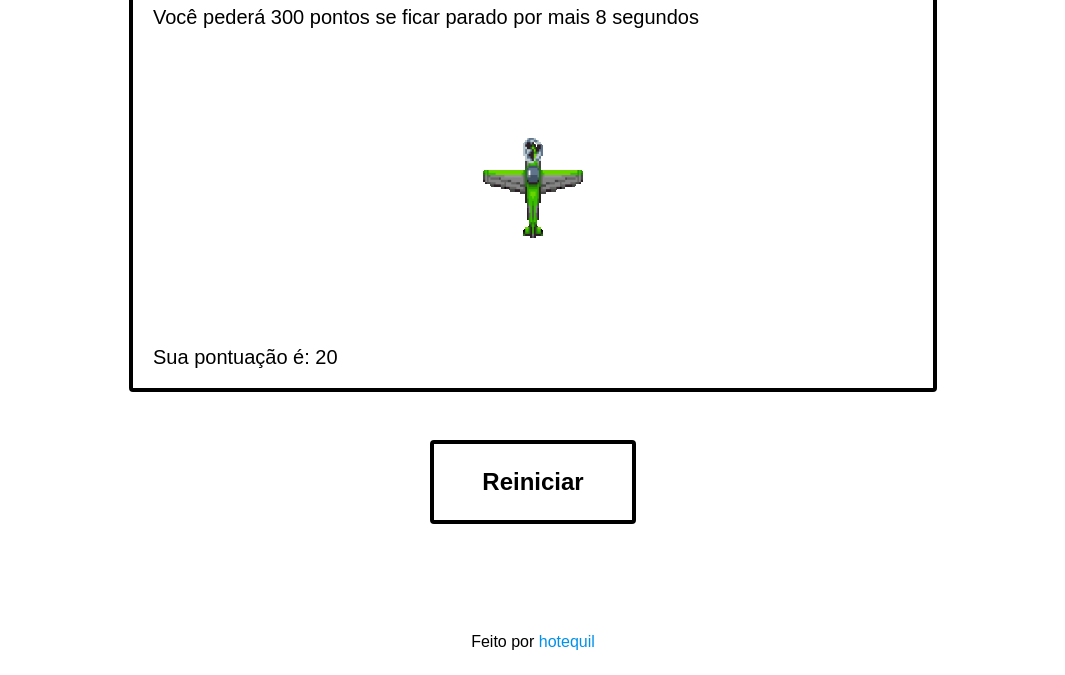
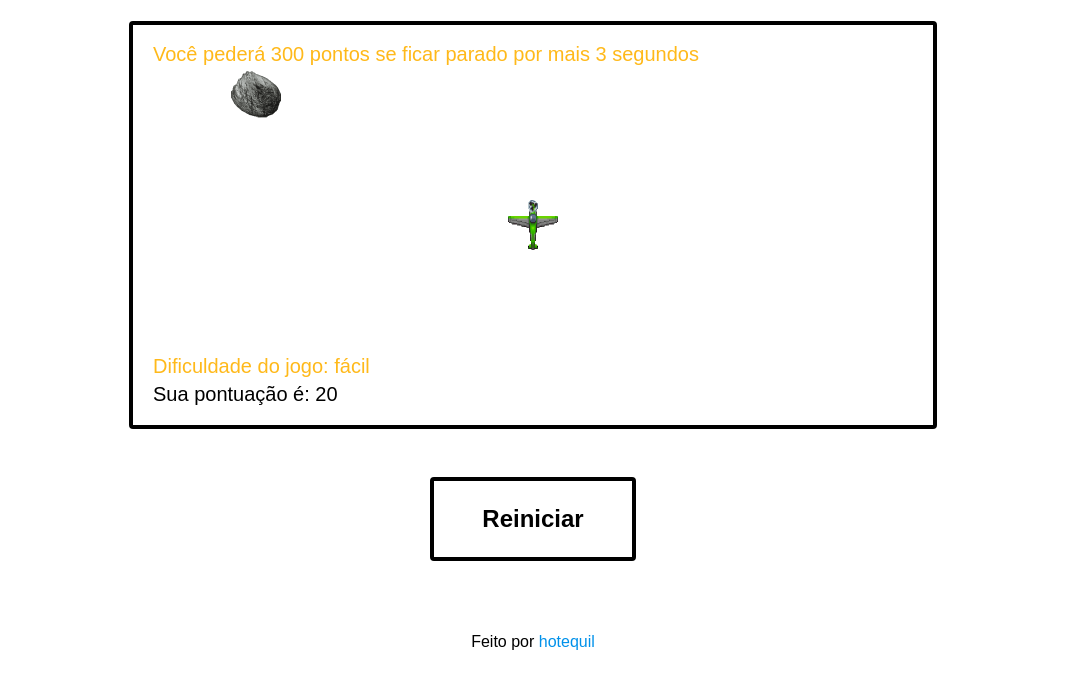
Before and after one commit to hotequil/fiap-asteroid-game, a plain HTML site: page game.html in a window 1280 px wide. Shown: the part 125-800 px from the top of the page, without its empty margins (107-1172 px from the left). Drawn offline with Linux system fonts and the light colour scheme.

Commit message:
feita parte de aumentar a dificuldade do game e do asteroíde aparecer

```diff
--- a/game.html
+++ b/game.html
@@ -3,7 +3,6 @@
     <head>
         <meta charset="UTF-8">
         <meta http-equiv="X-UA-Compatible" content="IE=edge">
-        <meta name="viewport" content="width=device-width, initial-scale=1.0">
         <title>Fuga do asteróide</title>
         <style>
             :root{
@@ -26,6 +25,8 @@
                 flex-direction: column;
                 justify-content: center;
                 height: 100vh;
+                box-sizing: border-box;
+                padding: 0 var(--default-space);
             }
 
             .title{
@@ -79,7 +80,7 @@
         </style>
     </head>
     <body class="body">
-        <h1 class="title">Fuga do asteróide</h1>
+        <h1 class="title">Fuga do asteróide <br>(teste em um dispositivo com teclado físico usando as setas dele)</h1>
         <canvas class="canvas" data-canvas width="800" height="400"></canvas>
         <button data-btn class="btn" type="button">Reiniciar</button>
         <footer class="footer"><span>Feito por <a class="link" rel="noopener noreferrer" href="https://github.com/hotequil" target="_blank">hotequil</a></span></footer>
--- a/script.js
+++ b/script.js
@@ -7,23 +7,30 @@ if(!canvas?.getContext){
     throw Error(msg);
 }
 
-const sizeObj = 100;
+const sizeObj = 50;
 const initImg = () => new Image(sizeObj, sizeObj);
 const planeUp = initImg();
 const planeLeft = initImg();
 const planeRight = initImg();
 const planeDown = initImg();
-const asteroid = initImg();
+const asteroidUp = initImg();
+const asteroidLeft = initImg();
+const asteroidRight = initImg();
+const asteroidDown = initImg();
+let asteroid = initImg();
 let plane = initImg();
 
 planeUp.src = './imgs/plane-up.png';
 planeLeft.src = './imgs/plane-left.png';
 planeRight.src = './imgs/plane-right.png';
 planeDown.src = './imgs/plane-down.png';
-asteroid.src = './imgs/asteroid.png';
+asteroidUp.src = './imgs/asteroid-up.png';
+asteroidLeft.src = './imgs/asteroid-left.png';
+asteroidRight.src = './imgs/asteroid-right.png';
+asteroidDown.src = './imgs/asteroid-down.png';
 plane = planeUp;
 
-const initPlaneObj = () => ({x: (canvasWidth / 2) - (sizeObj / 2), y: (canvasHeight / 2) - (sizeObj / 2)});
+const initObj = isPlane => isPlane ? ({ x: (canvasWidth / 2) - (sizeObj / 2), y: (canvasHeight / 2) - (sizeObj / 2) }) : { x: -9999, y: -9999 };
 const btn = document.querySelector('[data-btn]');
 const canvasWidth = 800;
 const canvasHeight = 400;
@@ -31,16 +38,23 @@ const fontFam = 'Arial';
 const principalColor = '#000';
 const yellow = '#ffb91a';
 const red = '#ff1a1a';
-const warningColors = [yellow, '#ff841a', red];
+const orange = '#ff841a';
+const warningColors = [yellow, orange, red];
 const startColors = ['#1bf931', yellow, red];
 const ctx = canvas.getContext('2d');
 const defaultPoint = 10;
 const upKeyCode = 38;
 const oneSecond = 1000;
+const oneHundredMs = 100;
 const ftSzPoints = 20;
 const damagePoints = defaultPoint * 30;
-
-let planeObj = initPlaneObj();
+const validKeyCodes = [upKeyCode, 40, 39, 37];
+const asteroidsImgs = [asteroidUp, asteroidLeft, asteroidRight, asteroidDown];
+const topTxtHeight = canvasHeight - ftSzPoints;
+const lvls = ['fácil', 'médio', 'difícil'];
+const setLvl = lvlIdx => ({ txt: lvls[lvlIdx], color: warningColors[lvlIdx] })
+let planeObj = initObj(true);
+let asteroidObj = initObj();
 let intervalStart = null;
 let animationFrameIds = [];
 let intervalSec = null;
@@ -50,18 +64,68 @@ let timeToStart = null;
 let gameOver = null;
 let remainingSeconds = null;
 let isDamaged = null;
+let asteroidTimeout = null;
+let timesWithinAsteroidTimeout = 0;
+let changeAsteroidPos= false;
+let lvl = setLvl(0);
 
+const setRandomVal = (max = 0, min = 0) => Math.floor((Math.random() * (max - min) + min))
 const clear = () => ctx.clearRect(0, 0, canvasWidth, canvasHeight);
-const drawPlane = img => ctx.drawImage(img, planeObj.x, planeObj.y, sizeObj, sizeObj);
-const resetRemainingSeconds = () => remainingSeconds = 10;
-const watchKeyDown = () => window.onkeydown = evt => paint(evt.keyCode);
+const resetRemainingSeconds = () => remainingSeconds = 5;
+const canChangeAsteroidPos = (time, rest, idxLvl) => timesWithinAsteroidTimeout >= time && timesWithinAsteroidTimeout % rest === 0 && lvls.indexOf(lvl.txt) <= idxLvl;
+
+const watchKeyDown = () => window.onkeydown = evt => {
+    const { keyCode } = evt;
+
+    validKeyCodes.includes(keyCode) ? paint(evt.keyCode) : null;
+};
+
+const watchAsteroidShow = () => {
+    asteroidTimeout = setInterval(() => {
+        if(timesWithinAsteroidTimeout !== 0){
+            if(canChangeAsteroidPos(100, 2, 2)){
+                lvl = setLvl(2);
+                changeAsteroidPos = true;
+            } else if(canChangeAsteroidPos(50, 5, 1)){
+                lvl = setLvl(1);
+                changeAsteroidPos = true;
+            } else if(canChangeAsteroidPos(0, 10, 0)) {
+                lvl = setLvl(0);
+                changeAsteroidPos = true;
+            }
+        }
+
+        ++timesWithinAsteroidTimeout;
+    }, oneHundredMs);
+}
+
+const selectAsteroid = () => {
+    if(changeAsteroidPos){
+        changeAsteroidPos = false;
+
+        const imgCurIdx = asteroidsImgs.indexOf(asteroid);
+
+        asteroid = imgCurIdx >= (asteroidsImgs.length - 1) ? asteroidsImgs[0] : asteroidsImgs[imgCurIdx + 1];
+        asteroidObj.x = setRandomVal(canvasWidth - sizeObj, 0)
+        asteroidObj.y = setRandomVal(canvasHeight - sizeObj, 0)
+    }
+}
+
+const draw = imgPlane => {
+    ctx.drawImage(imgPlane, planeObj.x, planeObj.y, sizeObj, sizeObj);
+    ctx.drawImage(asteroid, asteroidObj.x, asteroidObj.y, sizeObj, sizeObj);
+};
 
 const endGame = () => {
     gameOver = true;
-    planeObj = initPlaneObj();
+    planeObj = initObj(true);
+    asteroidObj = initObj();
+    lvl = setLvl(0);
+    timesWithinAsteroidTimeout = 0;
     window.onkeydown = null;
     animationFrameIds.forEach(id => window.cancelAnimationFrame(id));
     clearInterval(intervalStart);
+    clearInterval(asteroidTimeout);
     clearInterval(intervalSec);
 };
 
@@ -124,15 +188,18 @@ const paint = (keyCode, speed = 25) => {
     ctx.fillStyle = isDamaged ? red : principalColor;
     ctx.textBaseline = 'bottom';
     ctx.textAlign = 'left';
-    ctx.fillText(`Sua pontuação é: ${points}`, ftSzPoints, canvasHeight - ftSzPoints);
+    ctx.fillText(`Sua pontuação é: ${points}`, ftSzPoints, topTxtHeight);
+    ctx.fillStyle = lvl.color;
+    ctx.fillText(`Dificuldade do jogo: ${lvl.txt}`, ftSzPoints, topTxtHeight - ftSzPoints - 8);
 
     ctx.textBaseline = 'top';
     ctx.fillStyle = remainingSeconds >= 4 ? principalColor : [...warningColors].reverse()[remainingSeconds - 1];
     ctx.fillText(`Você pederá ${damagePoints} pontos se ficar parado por mais ${remainingSeconds} ${remainingSeconds > 1 ? 'segundos' : 'segundo'}`, ftSzPoints, ftSzPoints);
 
-    drawPlane(plane);
+    selectAsteroid();
+    draw(plane);
 
-    animationFrameIds.push(requestAnimationFrame(paint));
+    if(!gameOver) animationFrameIds.push(requestAnimationFrame(paint.bind(this, 0)));
 }
 
 const start = () => {
@@ -158,6 +225,7 @@ const start = () => {
             paint(upKeyCode, 0);
             watchKeyDown();
             checkSecondsEvts();
+            watchAsteroidShow();
 
             return;
         }
```
Also changed, not shown: imgs/asteroid-down.png (added), imgs/asteroid-left.png (added), imgs/asteroid-right.png (added), imgs/asteroid-up.png (renamed from imgs/asteroid.png).
